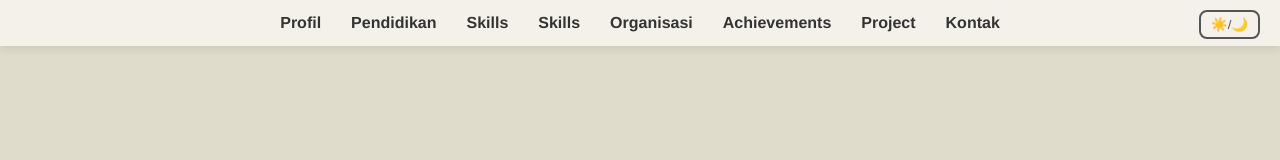
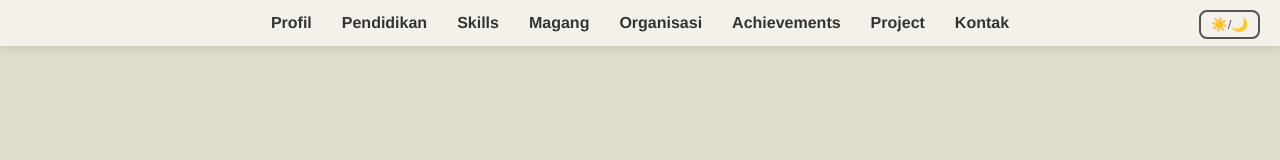
Before and after one commit to ADAMZUHRUFANANDAFARENDRA/Portofolio-1---Adam-Zuhruf, a plain HTML site: page Index.html in a window 1280 px wide. Shown: the top 160 px of the page. Drawn offline with Linux system fonts and the light colour scheme.

Commit message:
Update Index.html

```diff
--- a/Index.html
+++ b/Index.html
@@ -361,7 +361,7 @@
     <a href="#profil">Profil</a>
     <a href="#pendidikan">Pendidikan</a>
     <a href="#skills">Skills</a>
-    <a href="#magang">Skills</a>
+    <a href="#magang">Magang</a>
     <a href="#organisasi">Organisasi</a>
     <a href="#achievements">Achievements</a>
     <a href="#project">Project</a>
```
